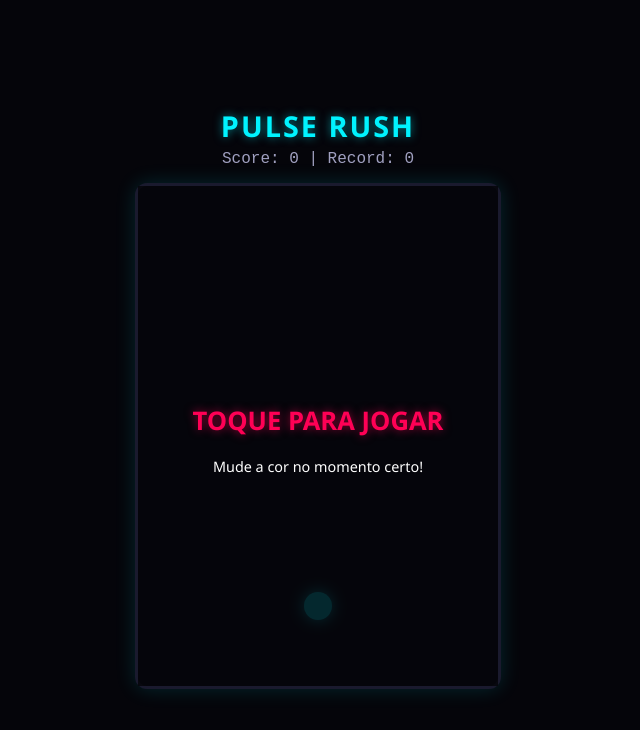
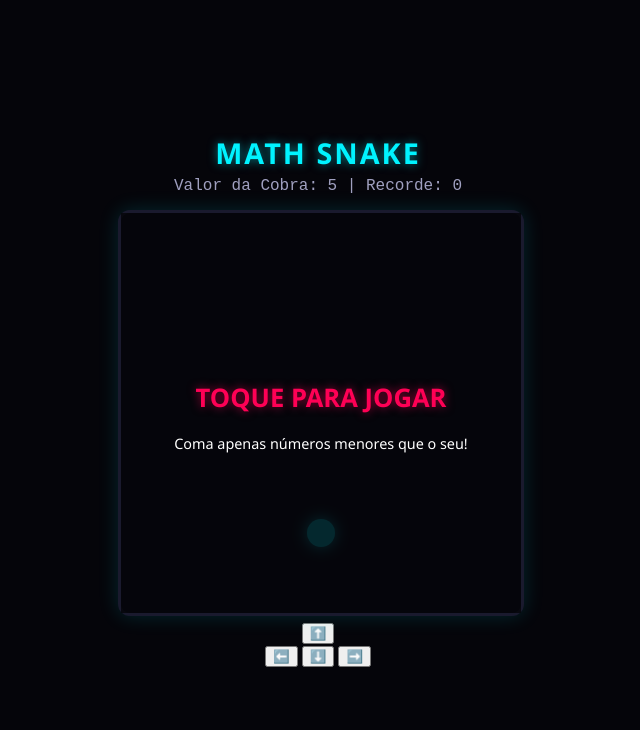
Before and after one commit to KO4L/Pulse-Rush, a plain HTML site: page index.html in a window 1280 px wide. Shown: the whole page, without its empty margins (322-962 px from the left). Drawn offline with Linux system fonts and the light colour scheme.

Commit message:
Atualizar o index.html

```diff
--- a/index.html
+++ b/index.html
@@ -3,25 +3,37 @@
 <head>
     <meta charset="UTF-8">
     <meta name="viewport" content="width=device-width, initial-scale=1.0, maximum-scale=1.0, user-scalable=no">
-    <title>Pulse Rush - O Jogo Supremo</title>
+    <title>Math Snake - O Jogo da Cobrinha Numérica</title>
     <link rel="stylesheet" href="style.css">
 </head>
 <body>
     <div id="game-container">
         <header>
-            <h1>PULSE RUSH</h1>
-            <div id="scoreboard">Score: <span id="score">0</span> | Record: <span id="highscore">0</span></div>
+            <h1>MATH SNAKE</h1>
+            <div id="scoreboard">Valor da Cobra: <span id="snakeValue">5</span> | Recorde: <span id="highscore">5</span></div>
         </header>
 
         <div id="canvas-wrapper">
-            <canvas id="gameCanvas" width="360" height="500"></canvas>
+            <canvas id="gameCanvas" width="400" height="400"></canvas>
             <div id="start-screen" class="overlay">
                 <h2>TOQUE PARA JOGAR</h2>
-                <p>Mude a cor no momento certo!</p>
+                <p>Coma apenas números menores que o seu!</p>
             </div>
             <div id="gameover-screen" class="overlay hidden">
-                <h2>GAME OVER</h2>
-                <p>Toque para reiniciar</p>
+                <h2>QUEBROU! (GAME OVER)</h2>
+                <p>Sua alavancagem era menor que o ativo.</p>
+                <p style="font-size: 0.8rem; margin-top: 10px; color: #38bdf8;">Toque para reiniciar</p>
+            </div>
+        </div>
+
+        <div id="controls">
+            <div class="control-row">
+                <button class="control-btn" onclick="mudarDirecao('UP')">⬆️</button>
+            </div>
+            <div class="control-row">
+                <button class="control-btn" onclick="mudarDirecao('LEFT')">⬅️</button>
+                <button class="control-btn" onclick="mudarDirecao('DOWN')">⬇️</button>
+                <button class="control-btn" onclick="mudarDirecao('RIGHT')">➡️</button>
             </div>
         </div>
     </div>
```
